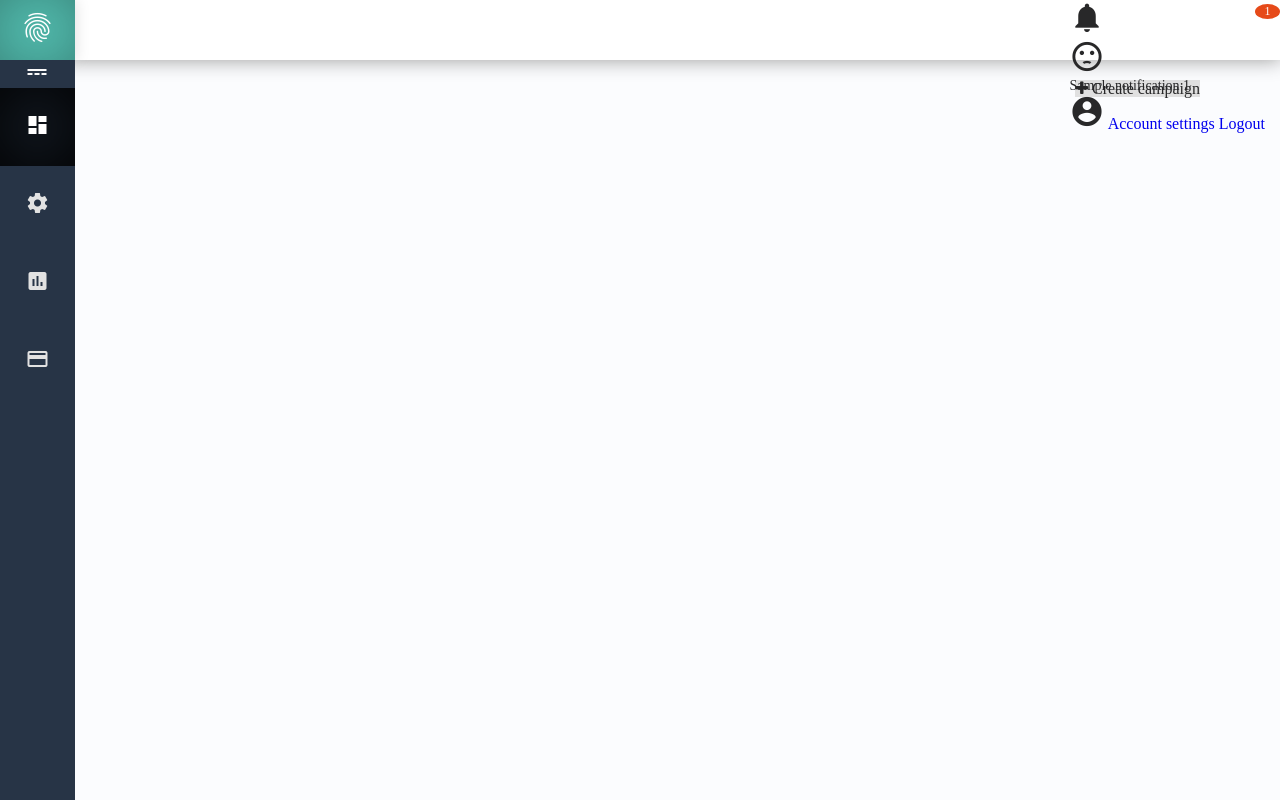
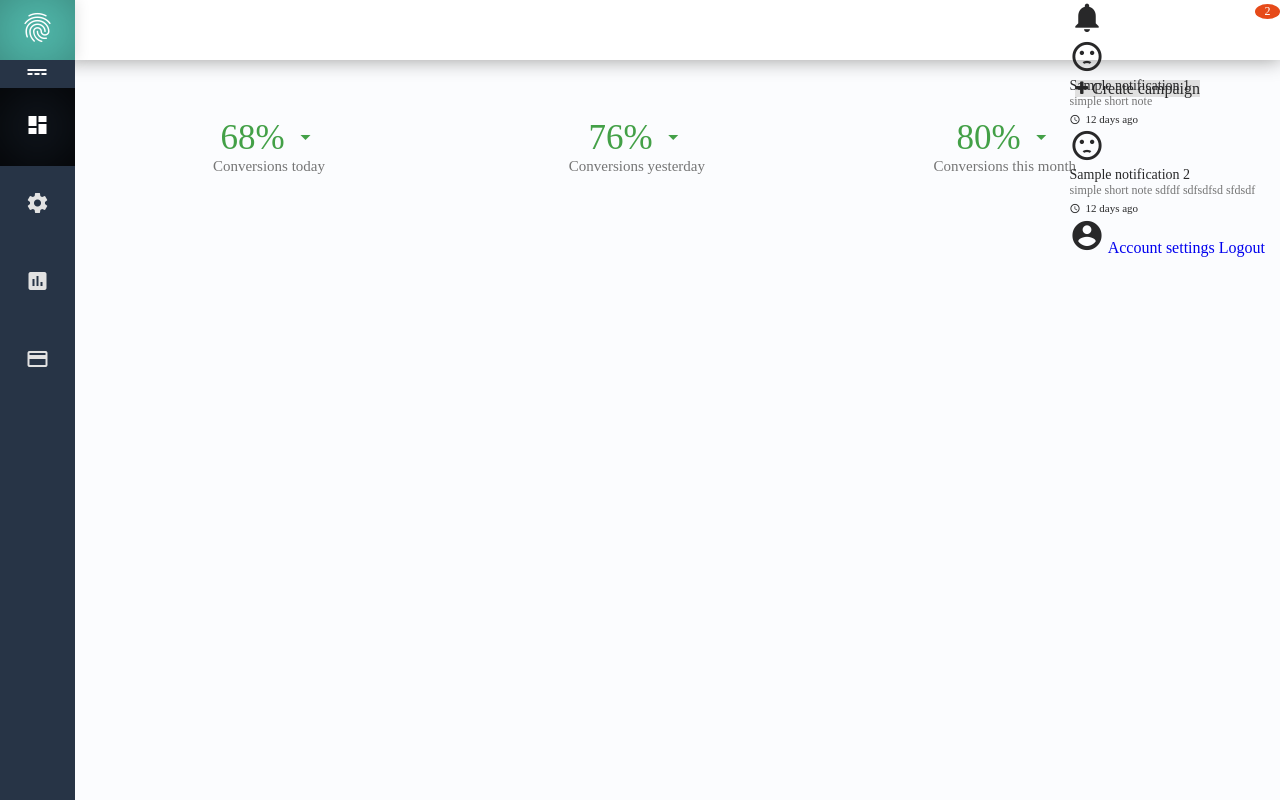
Before and after one commit to abs24/admin-theme-angular-webpack, a website built with webpack: page src/public/index.html at #/dashboard in a window 1280 px wide. Built offline with nearby package versions, Linux system fonts and the light colour scheme; some packages are replaced by stand-ins of ours; what angular-material would draw is missing.

Commit message:
4-4-16 commit

```diff
--- a/src/app/controllers/HomeController.js
+++ b/src/app/controllers/HomeController.js
@@ -9,7 +9,8 @@ export default class HomeController {
 	];
 	this.collapse = true;
 	this.notification = [
-	   {title:"Sample notification 1", icon:"sentiment_dissatisfied", isRead:false, timeStamp:"1458646635",shortNote:"simple short note"}
+	   {title:"Sample notification 1", icon:"sentiment_dissatisfied", isRead:false, timeStamp:"1458646635",shortNote:"simple short note"},
+	    {title:"Sample notification 2", icon:"sentiment_dissatisfied", isRead:false, timeStamp:"1458646635",shortNote:"simple short note sdfdf sdfsdfsd sfdsdf"}
 	]
 
   }
--- a/src/app/templates/app.html
+++ b/src/app/templates/app.html
@@ -4,7 +4,22 @@
 			<md-button class="md-raised md-ink-ripple md-brown m-light-grey"><i class="fa fa-plus"></i> Create campaign</md-button>
 		</div>
 	</div>
-
-
+	<div class="clear"></div>
+	<div class="dashboard-num-container">
+		<div class="dashboard-today">
+			<div>68% <i class="material-icons">arrow_drop_down</i></div>
+			<div class="conversion-text">Conversions today</div>
+		</div>
+		<div  class="dashboard-yesterday">
+			<div>76% <i class="material-icons">arrow_drop_down</i></div>
+			<div class="conversion-text">Conversions yesterday</div>
+		</div>
+		<div  class="dashboard-month">
+			<div>80% <i class="material-icons">arrow_drop_down</i></div>
+			<div class="conversion-text">
+				Conversions this month
+			</div>
+		</div>
+	</div>
 
 </div>
--- a/src/public/index.html
+++ b/src/public/index.html
@@ -29,7 +29,11 @@
 							<i class='material-icons'>{{item.icon}}</i>
 						</div>
 						<div class="notification-title">
-							{{item.title}}
+							<div class="heading">{{item.title}}</div>
+							<div class="sub-heading">{{item.shortNote}}</div>
+							<div class="time-ago">
+								<i class="material-icons">access_time</i><span>{{homeControl.getAgoTime(item.timeStamp)}}</span>
+							</div>
 						</div>
 
 
--- a/src/style/app.css
+++ b/src/style/app.css
@@ -191,13 +191,74 @@ a:hover
 .notification
 {
 	height:auto !important;
+	padding: 8px 0;
+
+}
+.notification:hover
+{
+	background:#f5f5f5;
+}
+.notification:not(:last-child)
+{
+	border-bottom:1px solid #e2e2e2;
 }
 .notification .notification-item-icon
 {
-	flex:0 1 20%;
+	flex:0 5 auto;
 }
 .notification .notification-title
 {
 	font-size:14px;
-	flex:0 4 80%;
+	flex:0 1 auto;
+	word-break: break-all;
+	display:flex;
+	 justify-content: flex-start;
+	 flex-direction:column;
 }
+.notification .notification-title .sub-heading
+{
+	font-size:12px;
+	color:#757575;
+}
+.notification .notification-title .time-ago
+{
+	padding: 3px 0;
+}
+.notification .notification-title .time-ago,
+.notification .notification-title .time-ago span
+{
+	font-size:11px;
+	vertical-align:middle;
+
+}
+.notification .notification-title .time-ago  .material-icons
+{
+	vertical-align:middle;
+	margin-right:5px;
+	font-size:11px;
+}
+
+
+/* dashboard css  starts */
+.dashboard-num-container
+{
+	display:flex;
+	padding-top:20px;
+	flex-direction:row;
+}
+.dashboard-num-container>div{
+	flex:0 1 33%;
+	text-align:center;
+	font-size:35px;
+	color:#43A047;
+
+}
+.dashboard-today
+{
+}
+.dashboard-num-container .conversion-text
+{
+	font-size:15px;
+	color:#757575;
+}
+/* dashboard css ends */
```
